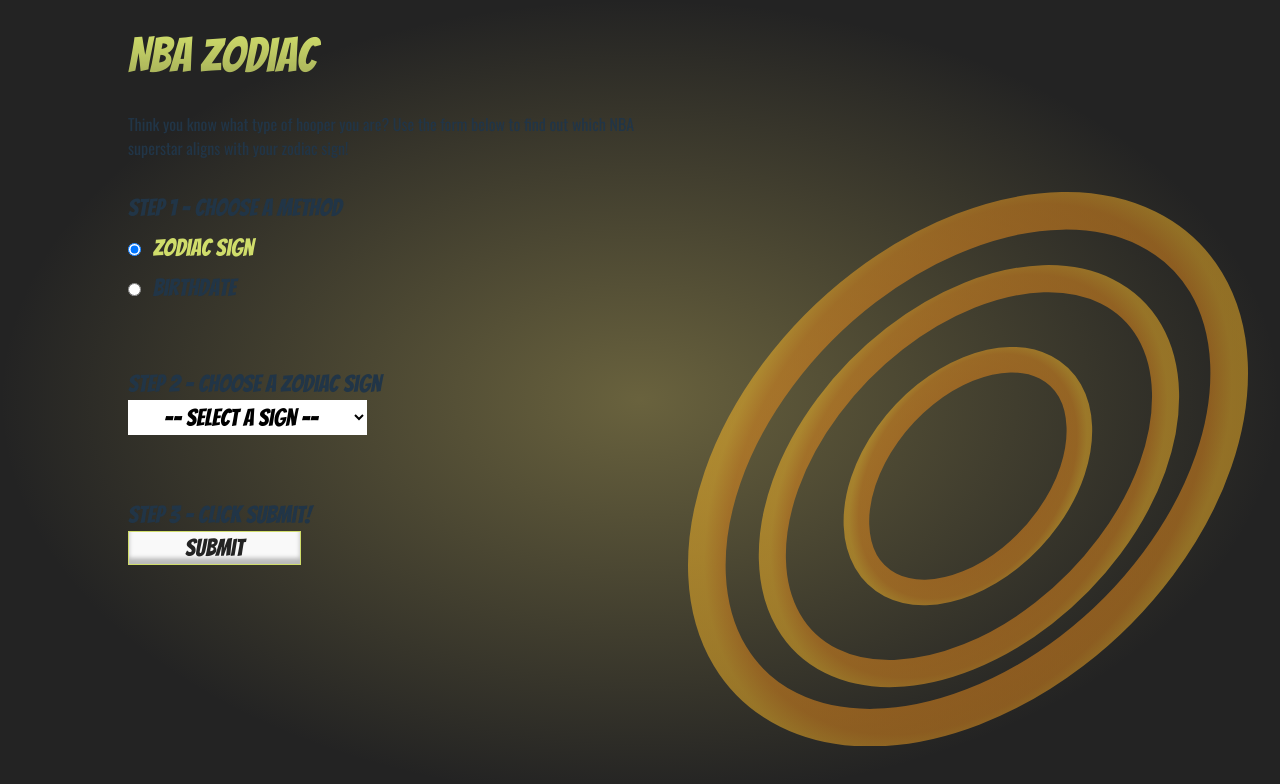
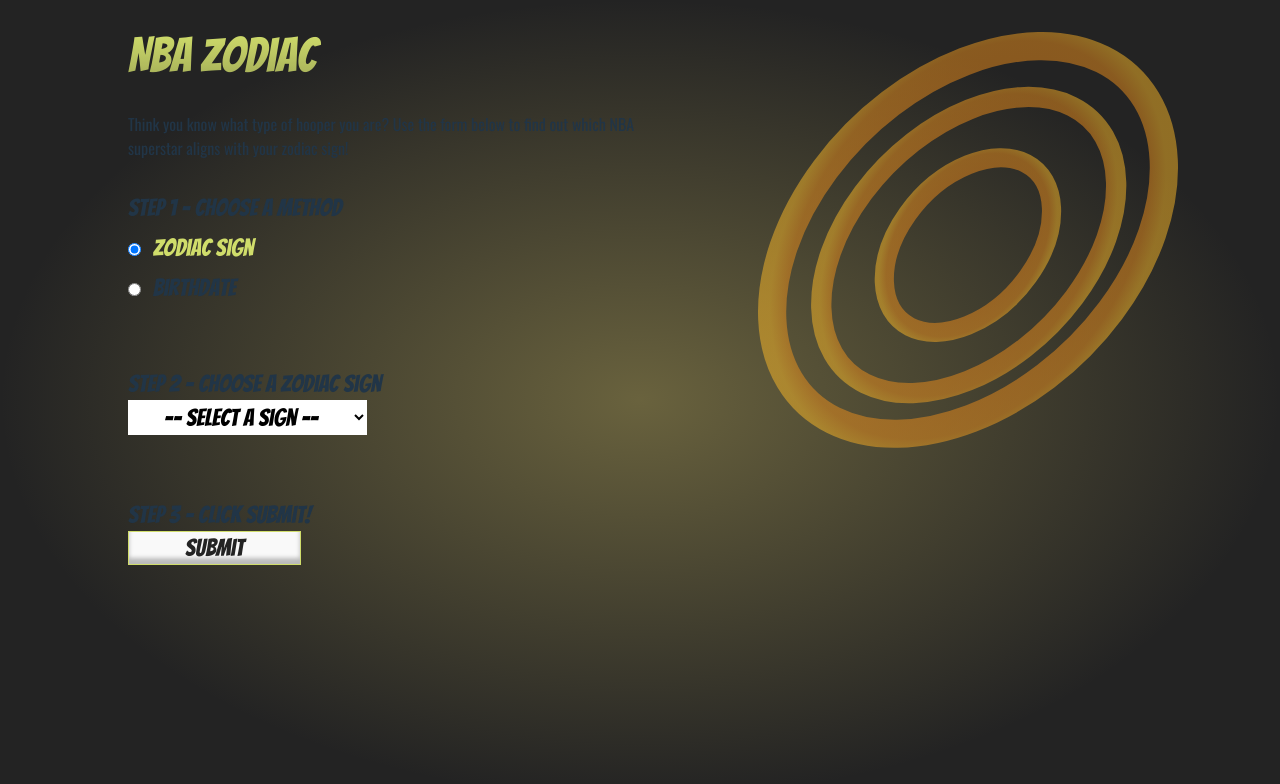
Before and after one commit to jermestes/idm231-jje56, a React (Vite) app: page / in a window 1280 px wide. Shown: the top 784 px of the page. Built offline with nearby package versions, Linux system fonts and the light colour scheme.

Commit message:
responsive changes to go live with (NOT final version)

```diff
--- a/src/App.css
+++ b/src/App.css
@@ -30,6 +30,19 @@
   }
 }
 
+.try-again {
+  box-shadow: inset 0px -6px 4px #D0DD6B;
+}
+
+.mobile-hide {
+  display: none;
+}
+@media (min-width: 1024px) {
+  .mobile-hide {
+    display: block;
+  }
+}
+
 @theme {
   --color-lime: #D0DD6B;
   --color-dark: #232323;
--- a/src/App.jsx
+++ b/src/App.jsx
@@ -47,13 +47,16 @@
     setResult(null);
   };
 
+  let mobileSwapClass = result ? "mobile-hide" : "";
+
   return (
-    <div className='bg-dark min-h-screen bg-[radial-gradient(50%_50%_at_50%_50%,rgba(175,161,88,0.5)_0%,rgba(0,122,193,0)_100%)] lg:grid lg:grid-cols-2 lg:text-left lg:content-start p-8 lg:pl-32'>
-      <h1 className='text-5xl lg:col-1'>NBA Zodiac</h1>
+    <div className='min-h-screen bg-[radial-gradient(50%_50%_at_50%_50%,rgba(175,161,88,0.5)_0%,rgba(0,122,193,0)_100%)] lg:bg-dark lg:grid lg:grid-cols-2 lg:text-left lg:content-start p-8 lg:pl-32 lg:justify-center'>
+      <div>
+        <h1 className='text-5xl'>NBA Zodiac</h1>
 
-      <p className='my-8 lg:col-1'>Think you know what type of hooper you are? Use the form below to find out which NBA superstar aligns with your zodiac sign!</p>
+        <p className={'my-8 ' + mobileSwapClass}>Think you know what type of hooper you are? Use the form below to find out which NBA superstar aligns with your zodiac sign!</p>
 
-      <form onSubmit={handleSubmit} className='lg:text-left lg:col-1'>
+        <form onSubmit={handleSubmit} className={'lg:text-left lg:col-1 ' + mobileSwapClass}>
           <MethodField method={method} setMethod={setMethod} />
           <DataField
             method={method}
@@ -66,6 +69,7 @@
           <label htmlFor="submit" className="text-2xl">Step 3 - Click submit!</label>
           <button onClick={handleSubmit} type="submit" id="submit" value="Submit" className='m-auto lg:m-0 block px-14 text-2xl bg-lime text-dark'>Submit</button>
         </form>
+      </div>
 
 
       <Result result={result} onReset={handleReset} />
--- a/src/components/Result.jsx
+++ b/src/components/Result.jsx
@@ -3,19 +3,19 @@
 function Result({result, onReset}) {
   if (!result) return <Rings />;
   return (
-    <div className="lg:col-2 max-w-80">
+    <div className="lg:col-2 w-full max-w-100 my-8 justify-self-center">
       <div className="rounded-2xl border-lime border-1 bg-dark mb-5 text-left">
-        <h2 className='text-dark font-body pl-4 uppercase text-3xl bg-lime rounded-t-2xl'>{result.zodiac}</h2>
+        <h2 className='text-dark font-body px-4 py-2  uppercase text-3xl bg-lime rounded-t-2xl'>{result.zodiac}</h2>
         <img src={result.image} alt="" />
-        <div className='pl-4'>
+        <div className='px-4 pt-2 pb-5'>
           <h3 className='text-lime font-body uppercase'>{result.range}</h3>
-          <h4 className="">{result.name}</h4>
+          <h4 className="text-3xl">{result.name}</h4>
           <p className="">{result.quote}</p>
         </div>
 
       </div>
 
-      <button onClick={onReset} className='m-auto block px-14 text-2xl bg-dark text-white text-shadow-lime'>Try Again</button>
+      <button onClick={onReset} className='m-auto block px-14 py-2 text-2xl bg-dark text-white text-shadow-lime w-full try-again'>Try Again</button>
     </div>
   );
 }
--- a/src/components/Rings.jsx
+++ b/src/components/Rings.jsx
@@ -2,7 +2,7 @@
 function Rings() {
     return (
         <svg xmlns="http://www.w3.org/2000/svg" fill="none" viewBox="86.88 71.04 372.24 368.58"
-            className="hidden lg:block lg:col-2">
+            className="hidden lg:block lg:col-2 max-w-3/4 justify-self-center">
             <path d="M326.347 287.521C311.635 308.148 292.081 323.192 272.746 331.039C253.384 338.898 235.062 339.299 221.34 332.195C207.617 325.091 199.594 311.053 198.861 292.791C198.13 274.556 204.795 252.84 219.507 232.213C234.219 211.586 253.773 196.542 273.107 188.694C292.47 180.835 310.792 180.435 324.514 187.539C338.237 194.642 346.26 208.681 346.993 226.942C347.724 245.178 341.059 266.894 326.347 287.521Z" stroke="url(#paint0_radial)" stroke-opacity="0.5" stroke-width="17"/>
             <path d="M367.098 306.31C341.288 340.927 307.186 366.51 273.331 380.092C239.441 393.688 206.724 394.984 182.047 382.729C157.37 370.473 143.746 346.162 142.967 315.347C142.19 284.565 154.358 248.089 180.169 213.472C205.979 178.856 240.081 153.272 273.935 139.691C307.826 126.094 340.543 124.798 365.22 137.054C389.897 149.309 403.521 173.62 404.299 204.435C405.077 235.217 392.908 271.693 367.098 306.31Z" stroke="url(#paint1_radial)" stroke-opacity="0.5" stroke-width="18"/>
             <path d="M399.413 318.111C365.817 363.17 320.906 396.202 276.008 413.465C231.091 430.735 187.255 431.933 153.737 415.287C120.22 398.641 101.379 366.314 99.5314 325.819C97.6845 285.34 112.992 237.606 146.587 192.548C180.183 147.489 225.094 114.457 269.992 97.194C314.909 79.924 358.745 78.7261 392.263 95.3722C425.78 112.018 444.621 144.344 446.469 184.84C448.315 225.319 433.008 273.053 399.413 318.111Z" stroke="url(#paint2_radial)" stroke-opacity="0.5" stroke-width="25"/>
```
Lines whose indentation alone changed are shown as unchanged.
